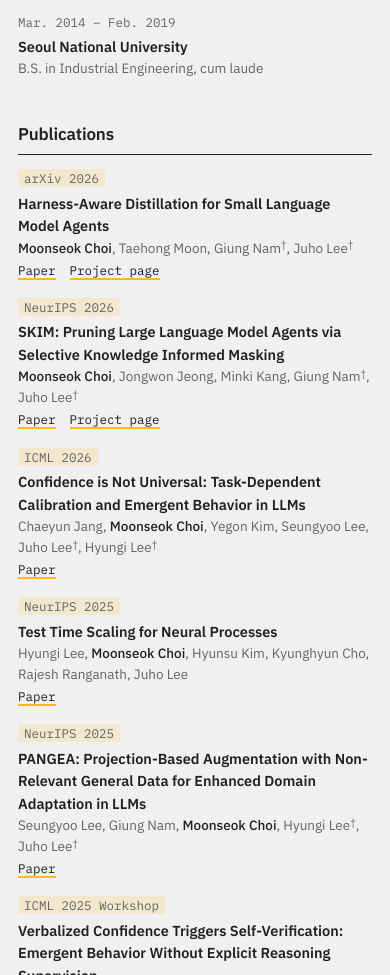
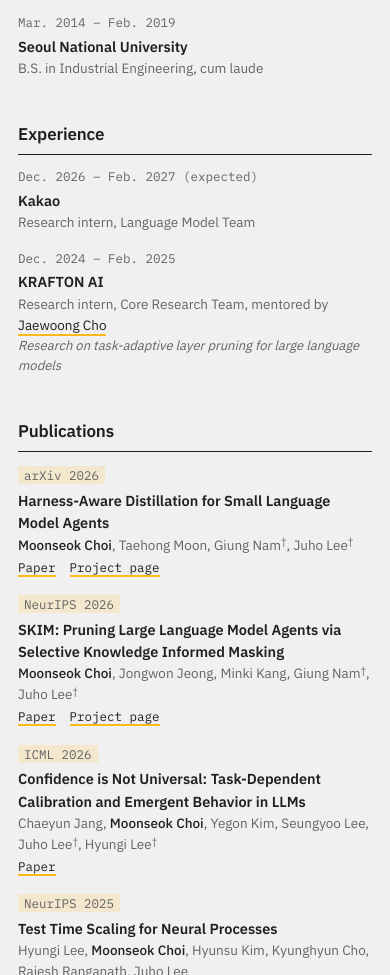
Before and after one commit to moon4sake/moon4sake.github.io, a plain HTML site: page index.html in a window 390 px wide. Shown: the part 1025-2000 px from the top of the page. Drawn offline with Linux system fonts and the light colour scheme.

Commit message:
Update defense slides; add Kakao to Experience and move Experience above Publications
Co-Authored-By: Claude Opus 5.5 <noreply@anthropic.com>
Claude-Session: https://claude.ai/code/session_012agiPvwZCvpttR5MX4bK9a

```diff
--- a/index.html
+++ b/index.html
@@ -85,6 +85,7 @@
   .soon { color: var(--soon); }
   .ve { padding: 1px 6px; font-size: 12.5px; font-weight: 400; color: var(--muted); white-space: nowrap; background: rgba(255, 186, 24, 0.16); }
   .dt { font-size: 12.5px; color: var(--muted); white-space: nowrap; }
+  .dt .exp { display: block; height: 0; text-align: right; }
   .legend { margin: 10px 0 0; font-size: 12px; color: var(--muted); }
   footer { margin-top: 28px; font-size: 12px; color: var(--muted); }
 
@@ -98,6 +99,7 @@
     .main { padding: 18px 0 0; border-left: 0; border-top: 1px solid var(--line); }
     .row { grid-template-columns: 1fr; row-gap: 0; }
     .row > div:nth-child(2) { grid-column: 1; grid-row: auto; order: -1; margin-bottom: 3px; }
+    .dt .exp { display: inline; height: auto; }
   }
 </style>
 </head>
@@ -132,9 +134,13 @@
       <p><b class="hl">I am on the job market for positions starting in Spring 2027.</b> I have one year of alternative military service (Technical Research Personnel) remaining.</p>
 
       <h2 id="education">Education</h2>
-      <div class="row"><div><div class="t">KAIST</div><div class="au">Ph.D. in Artificial Intelligence, advised by Prof. Juho Lee</div></div><div class="dt mono">Mar. 2021 – Feb. 2027 (expected)</div><div class="w full">Thesis: Model Compression: From Standalone Networks to Deployed Agents<a class="mono sl" href="defense_slides.pdf">Slides</a></div></div>
+      <div class="row"><div><div class="t">KAIST</div><div class="au">Ph.D. in Artificial Intelligence, advised by Prof. Juho Lee</div></div><div class="dt mono">Mar. 2021 – Feb. 2027 <span class="exp">(expected)</span></div><div class="w full">Thesis: Model Compression: From Standalone Networks to Deployed Agents<a class="mono sl" href="defense_slides.pdf">Slides</a></div></div>
       <div class="row"><div><div class="t">Seoul National University</div><div class="au">M.S. in Industrial Engineering, advised by Prof. Deokjoo Lee</div></div><div class="dt mono">Mar. 2019 – Feb. 2021</div><div class="w full">Thesis: Measuring the Economic Value of Data in Machine Learning: A Cooperative Game Approach</div></div>
       <div class="row"><div><div class="t">Seoul National University</div><div class="au">B.S. in Industrial Engineering, cum laude</div></div><div class="dt mono">Mar. 2014 – Feb. 2019</div></div>
+
+      <h2 id="experience">Experience</h2>
+      <div class="row"><div><div class="t">Kakao</div><div class="au">Research intern, Language Model Team</div></div><div class="dt mono">Dec. 2026 – Feb. 2027 <span class="exp">(expected)</span></div></div>
+      <div class="row"><div><div class="t">KRAFTON AI</div><div class="au">Research intern, Core Research Team, mentored by <a href="https://sites.google.com/view/jaewoongcho">Jaewoong Cho</a></div></div><div class="dt mono">Dec. 2024 – Feb. 2025</div><div class="w full">Research on task-adaptive layer pruning for large language models</div></div>
 
       <h2 id="publications">Publications</h2>
       <div class="row" id="had"><div><div class="t">Harness-Aware Distillation for Small Language Model Agents</div><div class="au"><b>Moonseok Choi</b>, Taehong Moon, Giung Nam<sup>†</sup>, Juho Lee<sup>†</sup></div><div class="m mono"><a href="https://arxiv.org/abs/2610.02858">Paper</a><a href="https://moon4sake.github.io/harness-aware-distillation">Project page</a></div></div><div><span class="ve other mono">arXiv 2026</span></div></div>
@@ -155,9 +161,6 @@
       <div class="row"><div><div class="t">Selecting Optimal Locations of Public Charging Stations for Electric Vehicles Using the Big Data of Driving Behaviors: A Case Study of Seoul, Korea</div><div class="au">Jihyeok Jung<sup class="ast">*</sup>, <b>Moonseok Choi</b><sup class="ast">*</sup>, Deokjoo Lee</div><div class="w">Proceedings of the 42nd IAEE International Conference</div><div class="m mono"><a href="https://www.iaee.org/en/publications/proceedingsabstractpdf.aspx?id=16317">Paper</a></div></div><div><span class="ve other mono">IAEE 2019</span></div></div>
       <p class="legend mono"><sup class="ast">*</sup> equal contribution, <sup>†</sup> co-corresponding</p>
 
-      <h2 id="experience">Experience</h2>
-      <div class="row"><div><div class="t">KRAFTON AI</div><div class="au">Research intern, Core Research Team, mentored by <a href="https://sites.google.com/view/jaewoongcho">Jaewoong Cho</a></div></div><div class="dt mono">Dec. 2024 – Feb. 2025</div><div class="w full">Research on task-adaptive layer pruning for large language models</div></div>
-
       <h2>Academic services</h2>
       <div class="row"><div><div class="t">Conference reviewer</div><div class="au">NeurIPS (2022–26), ICLR (2024–27), ICML (2025–26), AAAI (2025–27), AISTATS (2027)</div></div><div></div></div>
 
```
Also changed, not shown: 1 other file.
